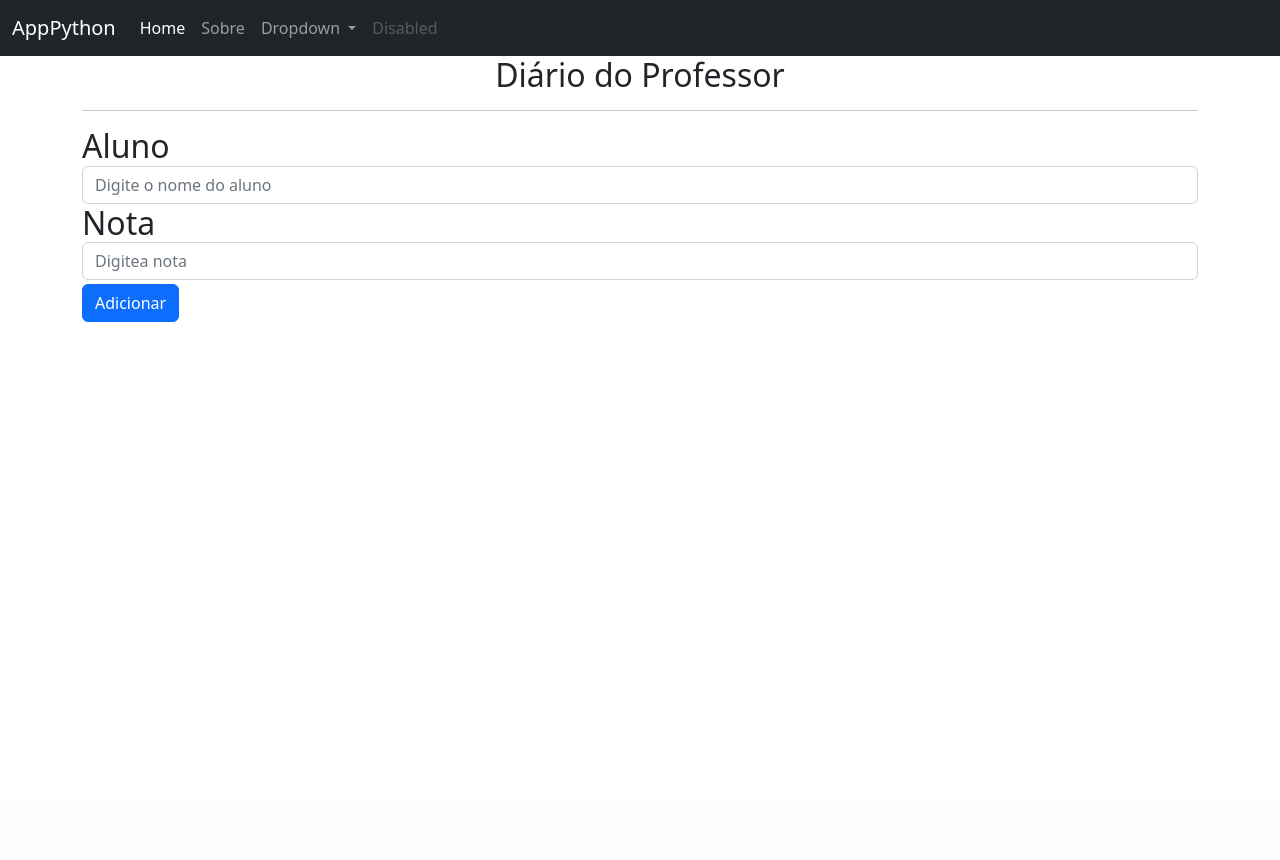
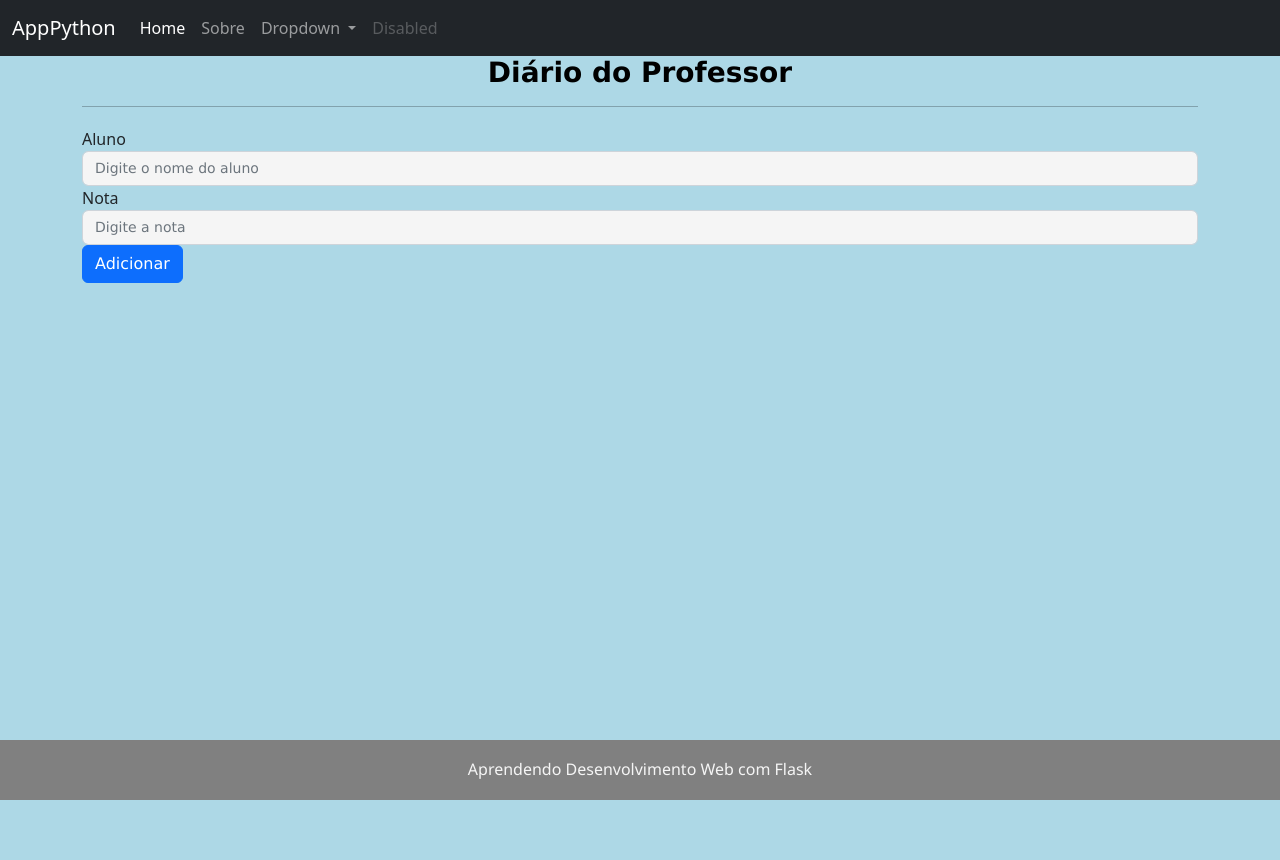
Before and after one commit to Kauaraujo/App_Flask, a Flask app: page /sobre in a window 1280 px wide. Before the commit the page ends 322 px from the top, so only its background shows below. Run offline with Flask 3, Linux system fonts and the light colour scheme.

Commit message:
Ajustando layout da pagina base e sobre

```diff
--- a/templates/base.html
+++ b/templates/base.html
@@ -6,6 +6,11 @@
 	<title>AppPython</title>
 	<link rel="stylesheet" href="https://cdn.jsdelivr.net/npm/bootstrap@5.2.3/dist/css/bootstrap.min.css" integrity="sha384-rbsA2VBKQhggwzxH7pPCaAqO46MgnOM80zW1RWuH61DGLwZJEdK2Kadq2F9CUG65" crossorigin="anonymous">
 </head>
+<style>
+        body {
+            background-color: lightblue;
+        }
+    </style>
 <body>
 	<nav class="navbar navbar-expand-lg navbar-dark bg-dark">
 	  <div class="container-fluid">
--- a/templates/sobre.html
+++ b/templates/sobre.html
@@ -1,23 +1,66 @@
 {% extends 'base.html' %}
+
 {% block conteudo %}
-<h2 style="text-align: center;" >Diário do Professor<h2/>
-<hr>
+<style>
+  body {
+    position: relative;
+    min-height: 100vh;
+    margin-bottom: 60px; /* Height of the footer */
+  }
+
+  footer {
+    position: fixed;
+    bottom: 0;
+    left: 0;
+    right: 0;
+    height: 60px;
+    text-align: center;
+    background-color: grey;
+    border-top: 2px solid grey;
+    padding-top: 15px;
+    font-family: 'Segoe UI', Tahoma, Geneva, Verdana, sans-serif;
+    font-size: 16px;
+    color: whitesmoke;
+  }
+</style>
+
+<div style="text-align: center;">
+  <h2 style="font-family: Verdana, Arial, sans-serif; font-size: 28px; font-weight: bold; color: #000000;">Diário do Professor</h2>
+  <hr style="border-color: #000000;">
+</div>
+
 {% for registro in registros %}
-	<details>
-		<summary>{{registro.aluno}}</summary>
-		<p>{{registro.nota}}</p>
-	</details>
+<div style="margin-bottom: 10px;">
+  <button class="btn btn-primary" type="button" data-bs-toggle="collapse" data-bs-target="#collapseExample_{{registro.aluno}}" aria-expanded="false" aria-controls="collapseExample_{{registro.aluno}}" style="font-family: Verdana, Arial, sans-serif; font-size: 16px; color: #ffffff; background-color: #007bff;">
+    {{registro.aluno}}
+  </button>
+</div>
+<div class="collapse" id="collapseExample_{{registro.aluno}}">
+  <div class="card card-body" style="font-family: Verdana, Arial, sans-serif; font-size: 14px; color: #000000; background-color: #f8f9fa;">
+    {{registro.nota}}
+  </div>
+</div>
 {% endfor %}
-	<form action="{{url_for('sobre')}}" method="POST" >
+
+<div style="margin-top: 20px;">
+  <form action="{{url_for('sobre')}}" method="POST">
     <div class="form-group">
       <label>Aluno</label>
-			<input type="text" name="aluno" class="form-control" placeholder="Digite o nome do aluno" required>
+      <input type="text" name="aluno" class="form-control" style="font-family: Verdana, Arial, sans-serif; font-size: 14px; background-color: whitesmoke;" placeholder="Digite o nome do aluno" required>
     </div>
 
     <div class="form-group">
       <label>Nota</label>
-			<input type="text" class="form-control" name="nota" placeholder="Digitea nota" required>
+      <input type="text" name="nota" class="form-control" style="font-family: Verdana, Arial, sans-serif; font-size: 14px; background-color: whitesmoke;" placeholder="Digite a nota" required>
     </div>
-		<button class="btn btn-primary">Adicionar</button>
+
+    <button class="btn btn-primary" style="font-family: Verdana, Arial, sans-serif; font-size: 16px;">Adicionar</button>
   </form>
+</div>
+
+<footer>
+  <div class="container">
+    <p style="margin-bottom: 0;">Aprendendo Desenvolvimento Web com Flask</p>
+  </div>
+</footer>
 {% endblock conteudo %}
```
Lines whose indentation alone changed are shown as unchanged.
